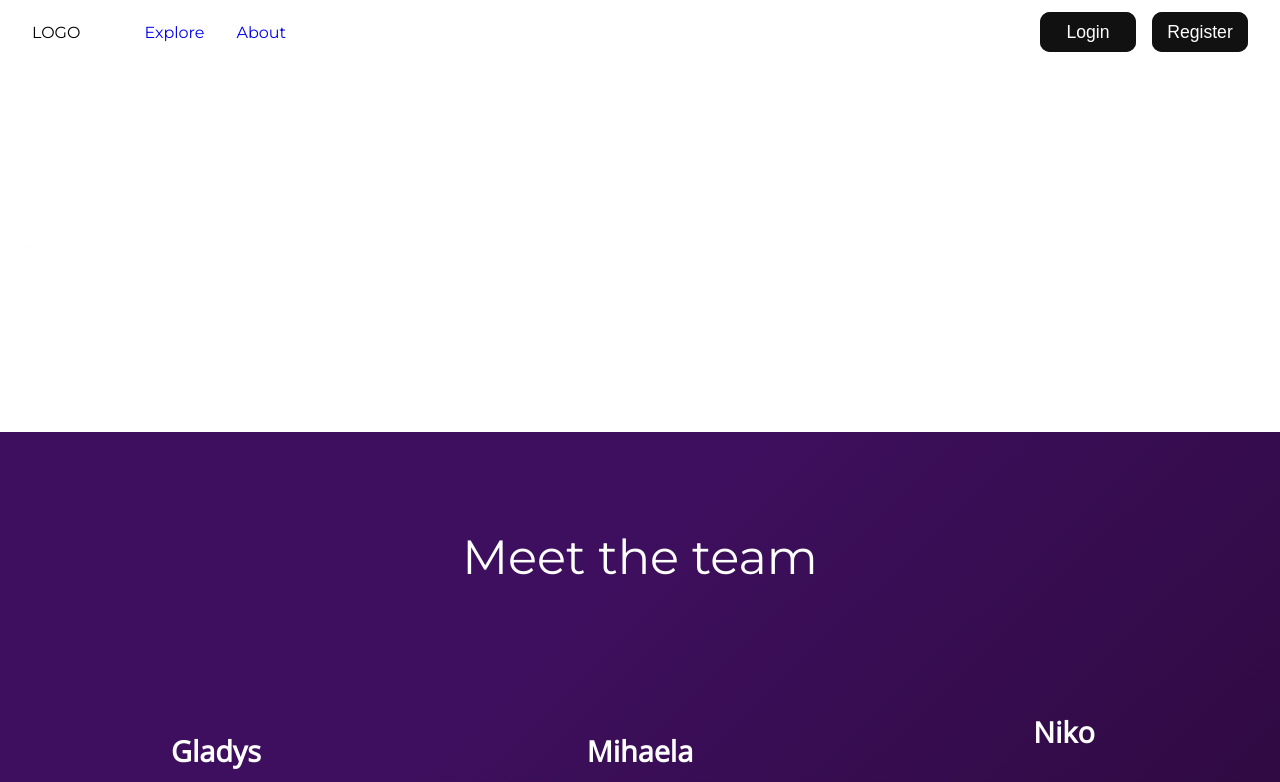
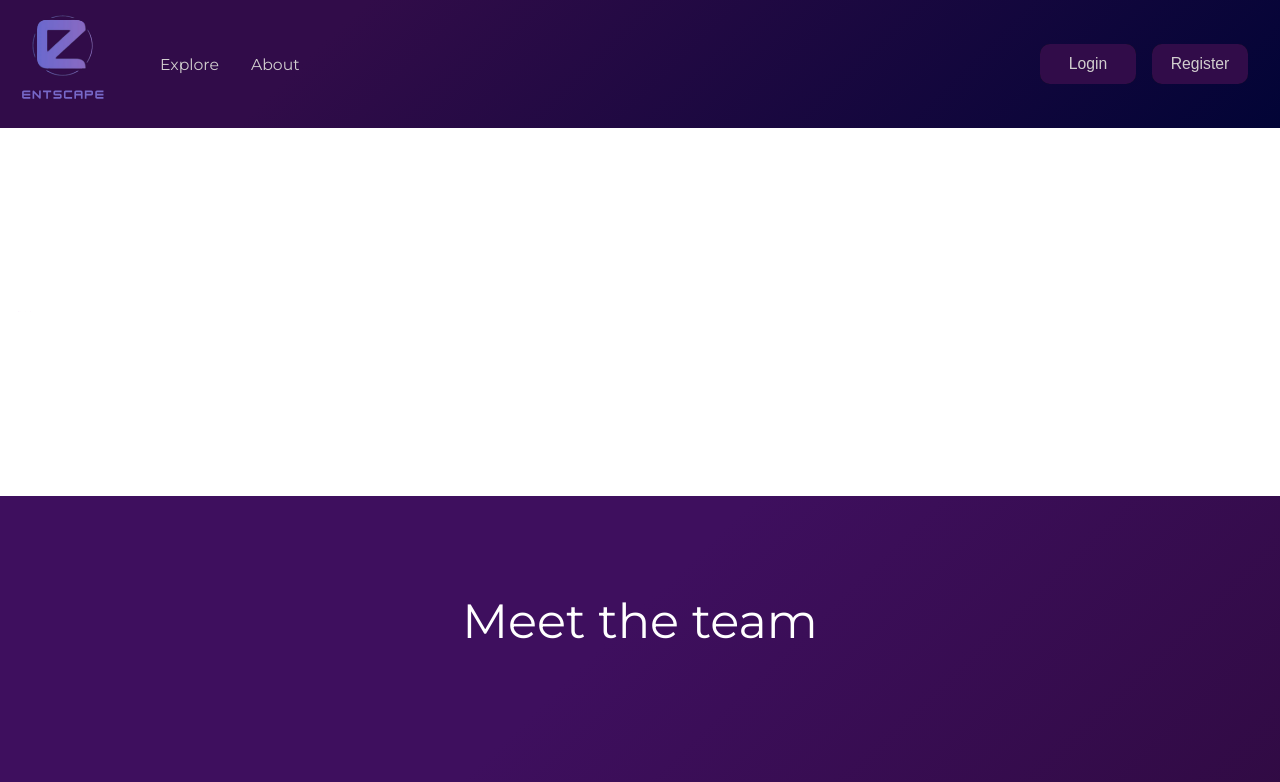
Before and after one commit to yuany2036/Code-Busters-Final-Project, a React (Vite) app in the folder client/: page /about in a window 1280 px wide. Shown: the top 782 px of the page. Built offline with nearby package versions, Linux system fonts and the light colour scheme.

Commit message:
commiting not logged in view for Navbar, desktop and mobile

```diff
--- a/client/src/components/navBar/NavBar.jsx
+++ b/client/src/components/navBar/NavBar.jsx
@@ -4,6 +4,8 @@ import Menu from '~icons/mdi/menu';
 import Close from '~icons/mdi/close';
 import { NavLink } from 'react-router-dom';
 import { NavBarButtons, NavBarData } from './NavBarData';
+import LogoDesktop from '../../assets/1.svg';
+import LogoMobile from '../../assets/2.svg';
 
 const NavBar = () => {
   const [dropDownMenu, setDropDownMenu] = useState(false);
@@ -19,6 +21,7 @@ const NavBar = () => {
           to={item.path}
           className={styles.navbar_links}
           target={item.target}
+          onClick={showDropDownMenu}
         >
           {item.title}
         </NavLink>
@@ -28,7 +31,12 @@ const NavBar = () => {
 
   const navBarButtons = NavBarButtons.map((item, index) => {
     return (
-      <NavLink key={index} to={item.path} className={styles.btn_links}>
+      <NavLink
+        key={index}
+        to={item.path}
+        className={styles.btn_links}
+        onClick={showDropDownMenu}
+      >
         <button>{item.title}</button>
       </NavLink>
     );
@@ -38,7 +46,18 @@ const NavBar = () => {
     <>
       <div className={styles.navbar}>
         <div className={styles.navbar_left}>
-          <div className={styles.logo}>LOGO</div>
+          <div className={styles.logo}>
+            <img
+              src={LogoDesktop}
+              className={styles.logo_desktop}
+              alt="website logo"
+            />
+            <img
+              src={LogoMobile}
+              className={styles.logo_mobile}
+              alt="website logo"
+            />
+          </div>
           <ul className={styles.links_left}>{navBarData}</ul>
         </div>
         <div className={styles.btns_container_navbar}>{navBarButtons}</div>
--- a/client/src/components/navBar/NavBar.module.scss
+++ b/client/src/components/navBar/NavBar.module.scss
@@ -1,45 +1,55 @@
 @import '../../styles/partials/variables';
 @import '../../styles/partials/mixin';
 
-ul li {
-  list-style: none;
-}
-
 ul li a {
   text-decoration: none;
-
-  &:hover {
-    color: black;
-  }
+  color: #d1cece;
 }
 
 /*Navbar*/
 
 .navbar {
   position: relative;
-  padding: 0 2rem;
+  // padding: 0 2rem;
   width: 100%;
-  height: 4rem;
+  height: 8rem;
   margin: 0 auto;
   display: flex;
   align-items: center;
   justify-content: space-between;
   font-family: $primary-font;
+  background-image: $primary-gradient;
 
   .navbar_left {
     display: flex;
     align-items: center;
 
+    .logo {
+      img {
+        width: 8rem;
+        height: 8rem;
+      }
+      &_mobile {
+        display: none;
+      }
+    }
+
     .links_left {
       display: flex;
       gap: 2rem;
-      padding: 0rem 4rem;
-      font-size: 1rem;
+      padding: 0rem 2rem;
+      font-size: $primary-font-size;
+      li {
+        list-style: none;
+        &:hover {
+          transform: scale(1.1);
+        }
+      }
     }
   }
 
   .toggle_btn {
-    color: rgb(53, 4, 53);
+    color: #d1cece;
     font-size: 2rem;
     cursor: pointer;
     display: none;
@@ -51,13 +61,13 @@ ul li a {
 .dropdown_menu {
   display: none;
   position: absolute;
-
+  font-family: $primary-font;
   height: 0;
-  background-color: rgba(12, 7, 7, 0.1);
-  backdrop-filter: blur(15px);
+  background-color: rgba(36, 5, 55, 0.8);
+  backdrop-filter: blur(0.5rem);
   border-radius: 0.6rem;
   overflow: hidden;
-  top: 53%;
+  top: 58%;
   right: 50%;
   transform: translate(50%, -50%);
   transition: height 0.2 cubic-bezier(0.175, 0.885, 0.32, 1.275);
@@ -70,8 +80,14 @@ ul li a {
     display: flex;
     justify-content: center;
 
+    &:first-child {
+      padding-top: 2rem;
+    }
+
     & a {
       text-decoration: none;
+      color: whitesmoke;
+      font-size: $primary-font-size;
     }
   }
 
@@ -86,10 +102,23 @@ ul li a {
     display: flex;
     align-items: center;
     justify-content: space-between;
-    width: 13rem;
+    width: 15rem;
+    padding-right: 2rem;
 
     .btn_links button {
-      @include navbar_gradient_btn_theme;
+      @include gradient_hover_btn_theme;
+    }
+  }
+
+  &_dropdown {
+    display: flex;
+    align-items: center;
+    justify-content: center;
+    margin: 1.5rem;
+
+    .btn_links button {
+      @include gradient_hover_btn_theme;
+      margin: 0 1rem;
     }
   }
 }
@@ -107,6 +136,16 @@ ul li a {
     .toggle_btn {
       justify-self: flex-end;
       display: block;
+      padding-right: 2rem;
+    }
+
+    .navbar_left .logo {
+      &_mobile {
+        display: block;
+      }
+      &_desktop {
+        display: none;
+      }
     }
   }
 
--- a/client/src/styles/partials/_mixin.scss
+++ b/client/src/styles/partials/_mixin.scss
@@ -1,10 +1,10 @@
-@mixin navbar_gradient_btn_theme {
-  font-size: 1.1rem;
+@mixin gradient_hover_btn_theme {
+  font-size: $primary-font-size;
   width: 6rem;
   height: 2.5rem;
   border: none;
   outline: none;
-  color: #fff;
+  color: #d1cece;
   background-color: #111;
   cursor: pointer;
   position: relative;
@@ -13,7 +13,12 @@
 
   &:before {
     content: '';
-    background: linear-gradient(45deg, #00bbff, #002bff, #7a00ff);
+    background: linear-gradient(
+      45deg,
+      rgb(0, 187, 255),
+      rgb(8, 12, 106),
+      rgb(49, 12, 73)
+    );
 
     position: absolute;
     top: -2px;
@@ -30,7 +35,7 @@
   }
 
   &:active {
-    color: #000;
+    color: whitesmoke;
 
     &:after {
       background: transparent;
@@ -49,7 +54,7 @@
     position: absolute;
     width: 100%;
     height: 100%;
-    background: #111;
+    background: $primary-purple;
     left: 0;
     top: 0;
     border-radius: 10px;
--- a/client/src/styles/partials/_variables.scss
+++ b/client/src/styles/partials/_variables.scss
@@ -5,12 +5,14 @@
 $primary-font: 'Montserrat', sans-serif;
 
 /*fonts-sizes*/
+$primary-font-size: clamp(0.9rem, calc(0.87rem + 0.14vw), 1rem);
 $navbar-left: clamp(1.25rem, calc(2.86rem + -1.79vw), 2.5rem);
 
 /*spaces*/
 $dropdown-menu-side-space: clamp(8rem, calc(-2.07rem + 50.36vw), 43.25rem);
 
 /*colors*/
+
 $primary-purple: rgb(49, 12, 73);
 $primary-blue: rgb(2, 4, 54);
 $primary-gradient: linear-gradient(
```
